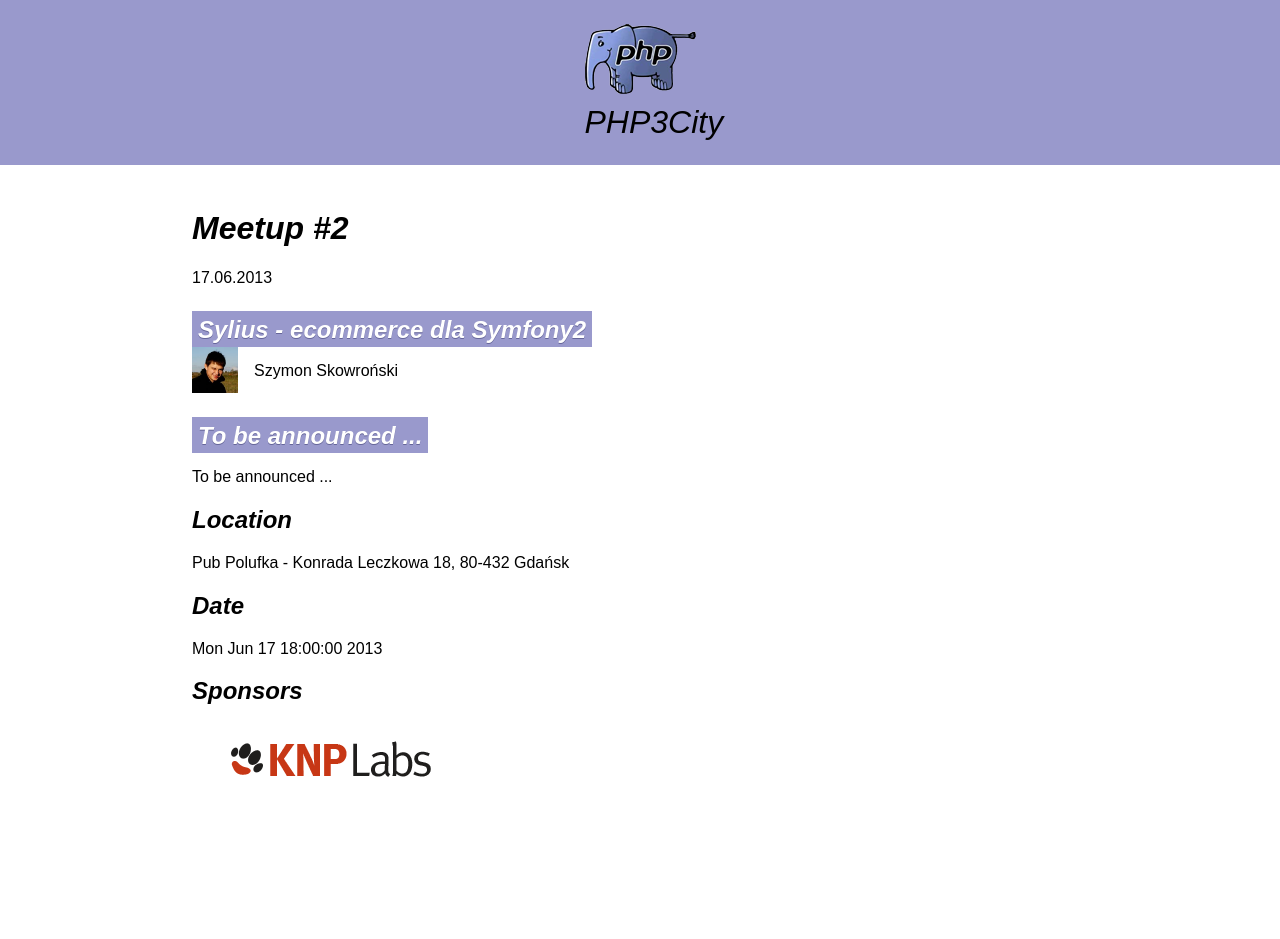
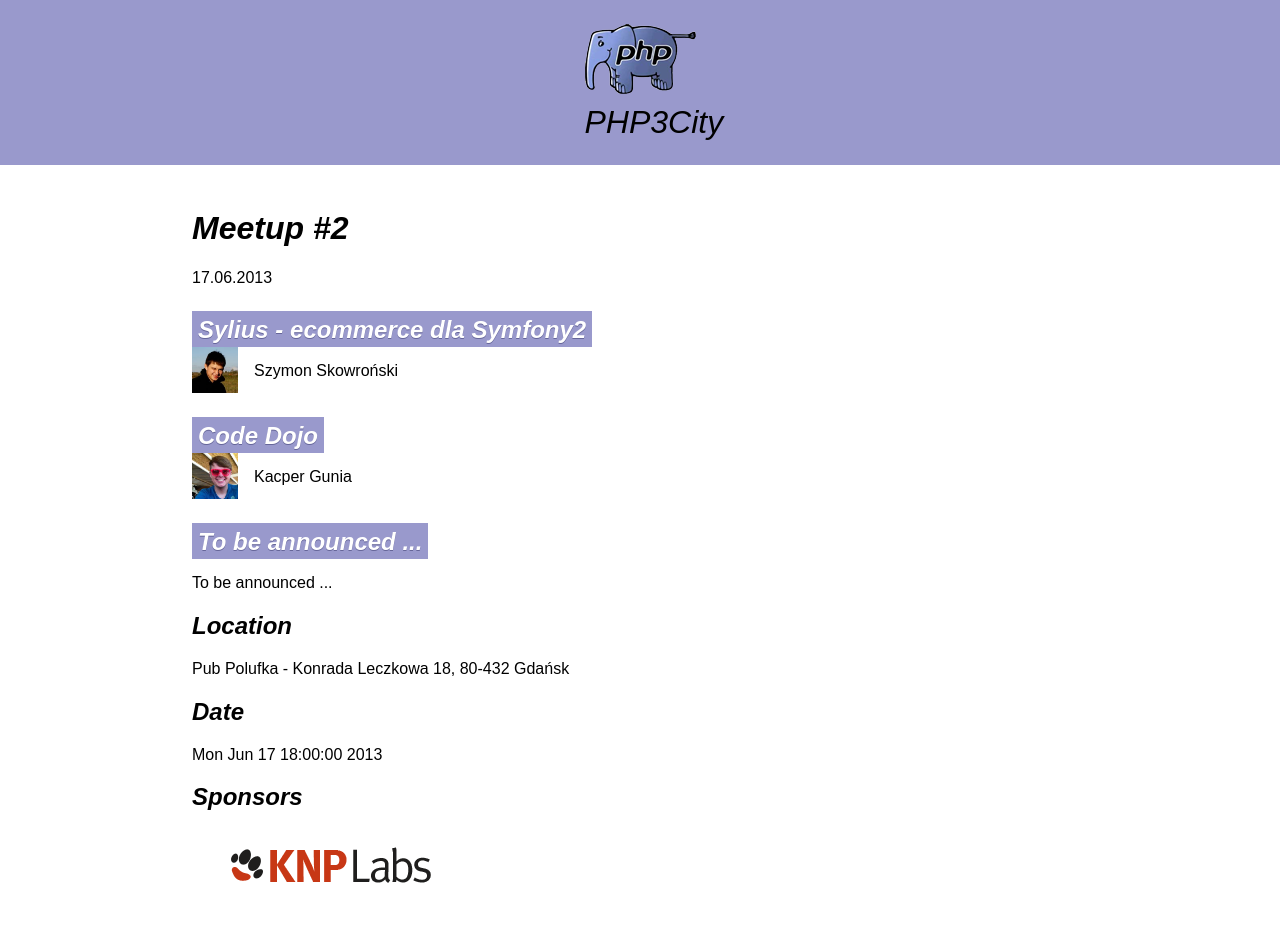
Before and after one commit to php3city/php3city.pl, a Jekyll site: the page built from _posts/2013-06-17-meetup-2.md, in a window 1280 px wide. Built offline with Jekyll 4.4.1, drawn with Linux system fonts in a browser that asks for light colours; some web fonts are replaced; before the commit the page ends 900 px from its top, so only the background shows below that.

Commit message:
Added Kacper Gunia's presentation to second meetup

```diff
--- a/_posts/2013-06-17-meetup-2.md
+++ b/_posts/2013-06-17-meetup-2.md
@@ -10,6 +10,12 @@
         <a href="#">
             <h3 class="title">Sylius - ecommerce dla Symfony2</h3>
             <span class="info"><img src="/media/2/speaker-ss.png"> Szymon Skowroński</span>
+        </a>
+    </li>
+    <li>
+        <a href="#">
+            <h3 class="title">Code Dojo</h3>
+            <span class="info"><img src="/media/2/speaker-kg.png"> Kacper Gunia</span>
         </a>
     </li>
     <li>
```
Also changed, not shown: media/2/speaker-kg.png (added).
